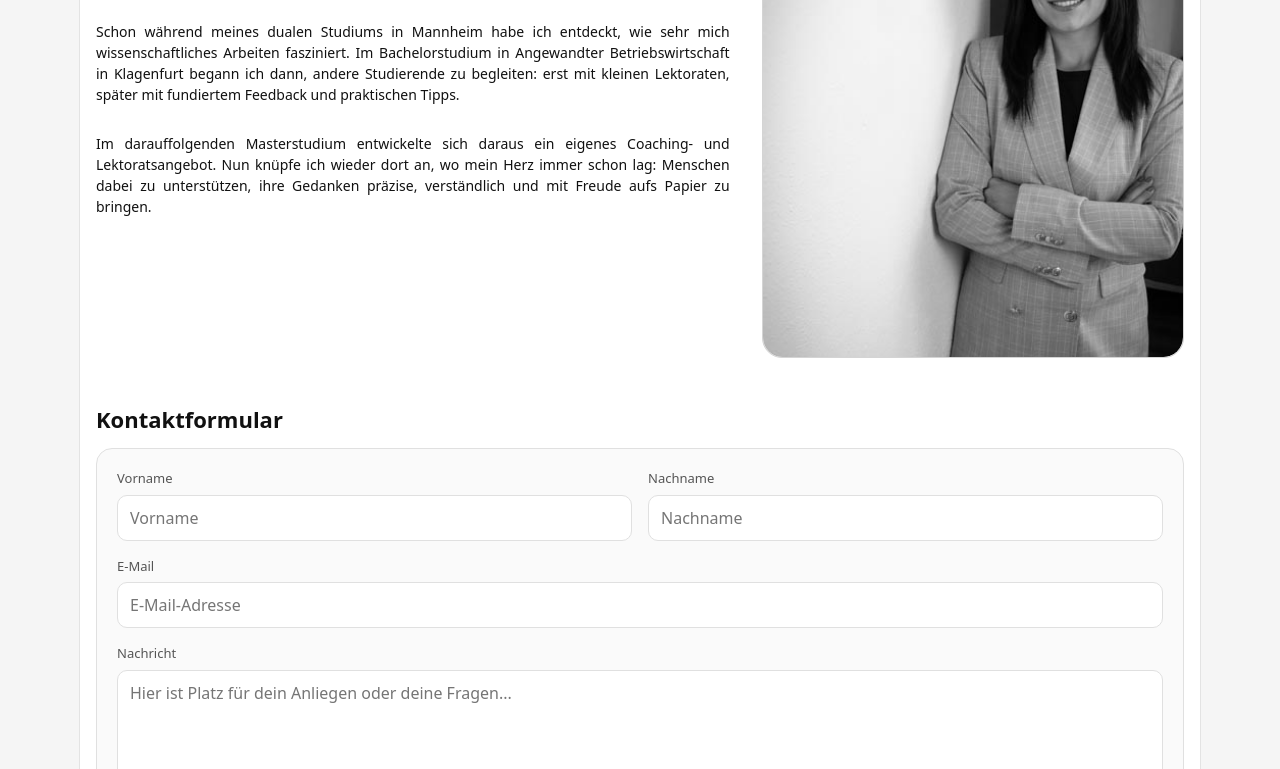
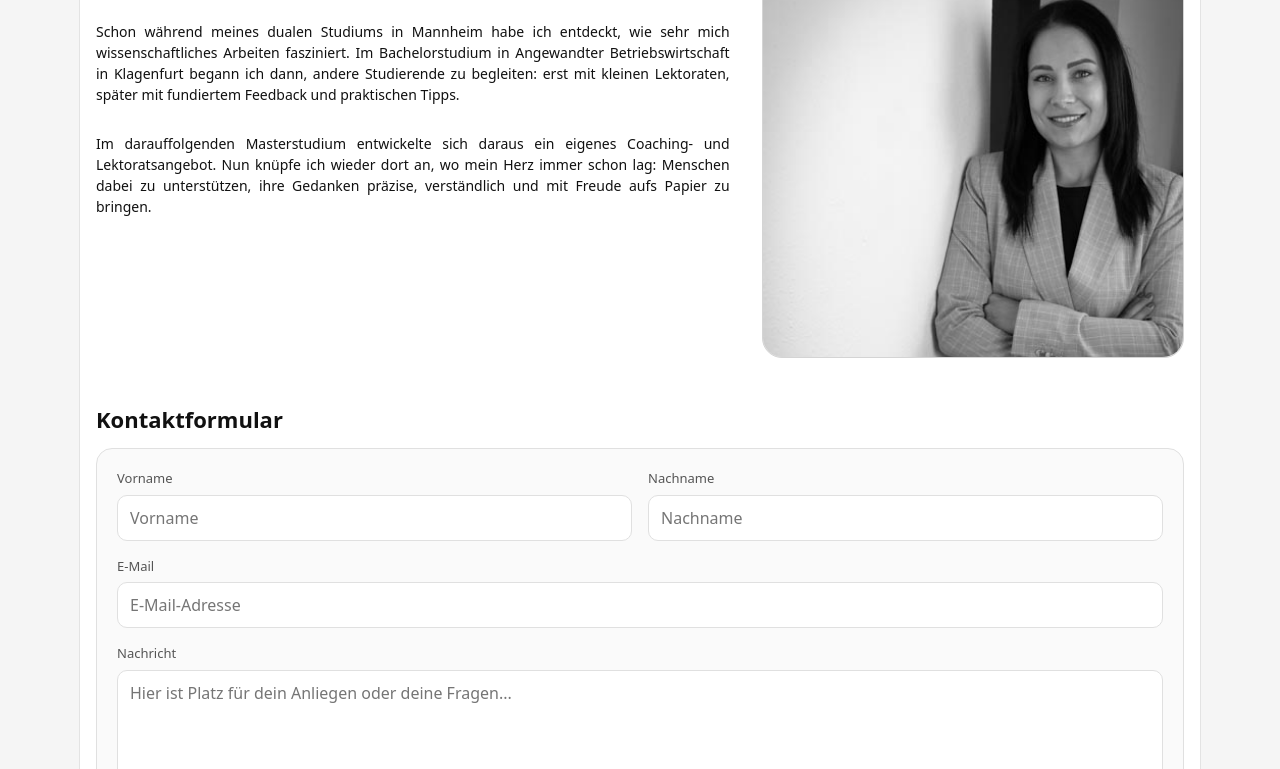
Before and after one commit to Marina-foodie/portfolio-project, a plain HTML site: page about.html in a window 1280 px wide. Shown: the part 182-951 px from the top of the page. Drawn offline with nearby package versions, Linux system fonts and the light colour scheme.

Commit message:
korrektur bild

```diff
--- a/style.css
+++ b/style.css
@@ -252,6 +252,13 @@ nav a[aria-current="page"]:hover {
   border-radius: inherit;
   display: block;
   filter: grayscale(100%);
+}
+
+.about-image-placeholder img {
+  width: 100%;
+  height: 100%;
+  object-fit: cover;
+  object-position: top center; /* oder 20% 0 für noch weiter nach oben */
 }
 
 /* ========================================
```
